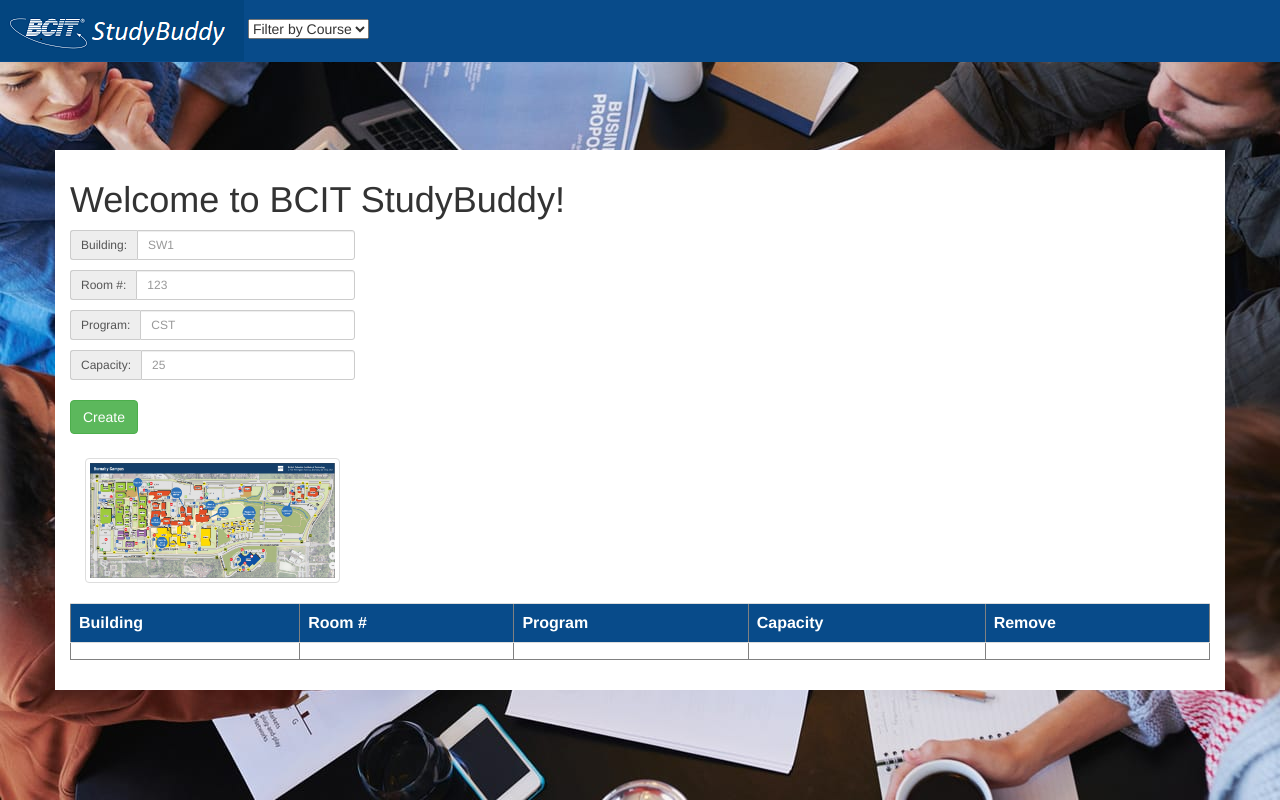
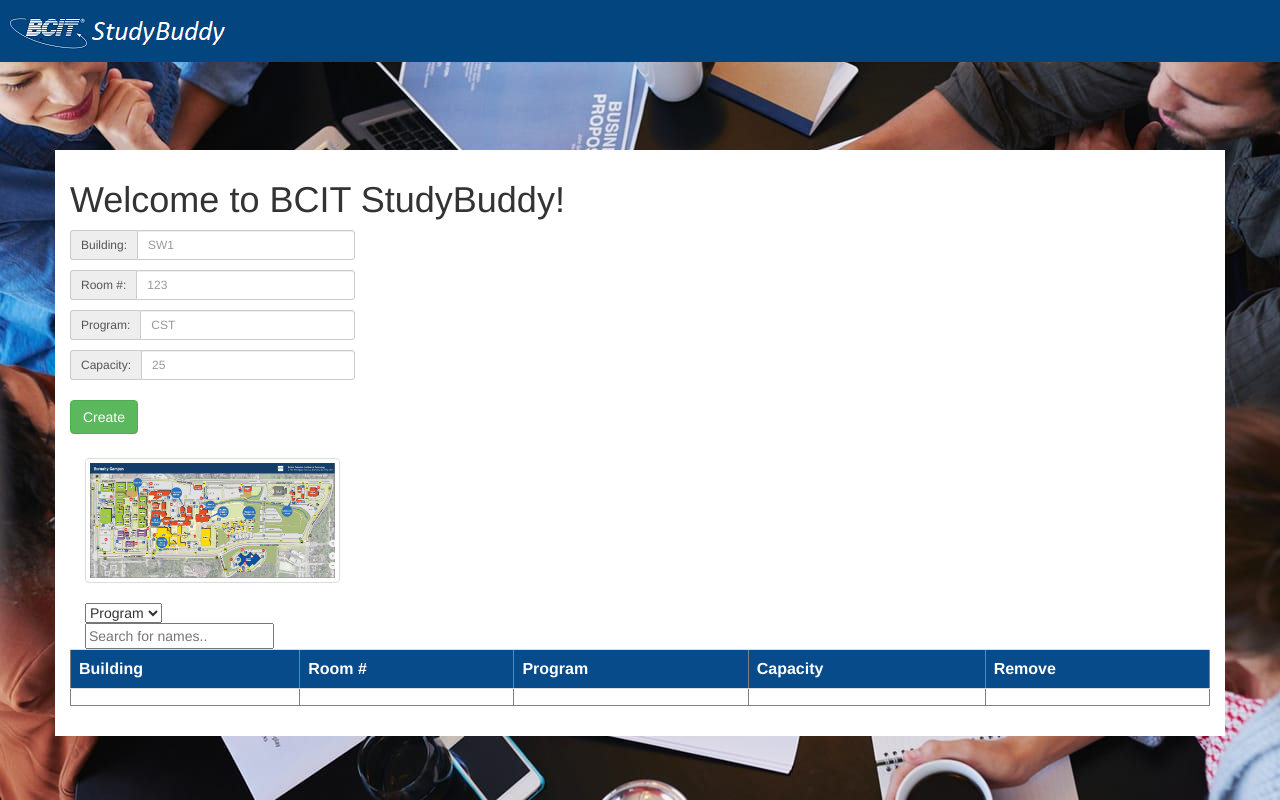
Before and after one commit to tomsontai/2018JanuaryHackathon, a PHP site: page / in a window 1280 px wide. Run offline with PHP 8.4, Linux system fonts and the light colour scheme; data that the repository does not hold is empty.

Commit message:
Alpha
Added filter feature, fixed css

```diff
--- a/Styles/style.css
+++ b/Styles/style.css
@@ -1,10 +1,11 @@
 header {
-    background-color: #084B8A;
+    background-color: #03457F;
 }
 body{
 	background: url(../images/bg5.jpg);
     background-repeat: no-repeat;
     background-attachment: fixed;
+    background-size: cover;
 }
 
 .container{
--- a/index.php
+++ b/index.php
@@ -6,7 +6,26 @@
         <script src="https://maxcdn.bootstrapcdn.com/bootstrap/3.3.6/js/bootstrap.min.js"></script>
         <script src="https://ajax.googleapis.com/ajax/libs/jquery/2.2.0/jquery.min.js"></script>
 
-
+        <script>
+            function myFunction() {
+              var input, filter, table, tr, td, numberValue, i;
+              input = document.getElementById("myInput");
+              filter = input.value.toUpperCase();
+              table = document.getElementById("myTable");
+              numberValue = document.getElementById("options").value;
+              tr = table.getElementsByTagName("tr");
+              for (i = 0; i < tr.length; i++) {
+                td = tr[i].getElementsByTagName("td")[numberValue];
+                if (td) {
+                  if (td.innerHTML.toUpperCase().indexOf(filter) > -1) {
+                    tr[i].style.display = "";
+                  } else {
+                    tr[i].style.display = "none";
+                  }
+                }
+              }
+            }
+        </script>
 
 
         <script>
@@ -50,14 +69,6 @@
     <body>
         <header class="navbar navbar-fixed-top">
             <img src="Images/BCIT.png" alt="BCIT"/>
-            <select id="Program">
-				<option selected value="">Filter by Course</option>
-				<option value="CST">CST</option>
-				<option value="CIT">CIT</option>
-				<option value="BUSA">BUSA</option>
-				<option value="MATH">MATH</option>
-				<option value="CPEN">CPEN</option>
-			</select>
         </header>
         <div class="container">
             <h1>Welcome to BCIT StudyBuddy!</h1>
@@ -84,8 +95,15 @@
                 <a href="https://www.bcit.ca/files/maps/pdf/bcit_wayfinding.pdf" class="thumbnail">
                     <img src="Images/map.png" alt="map">
                 </a>
+            <select id="options">
+				<option selected value="2">Program</option>
+				<option value="0">Building</option>
+				<option value="1">Number</option>
+				<option value="3">Capacity</option>
+			</select>
+            <input type="text" id="myInput" onkeyup="myFunction()" placeholder="Search for names.." title="Type in a name">
             </div>
-            <div class="table">
+            <div class="table" id="myTable">
                 <table class ="table table-striped table-hover" border="1">
                     <tr>
                         <th>
```
